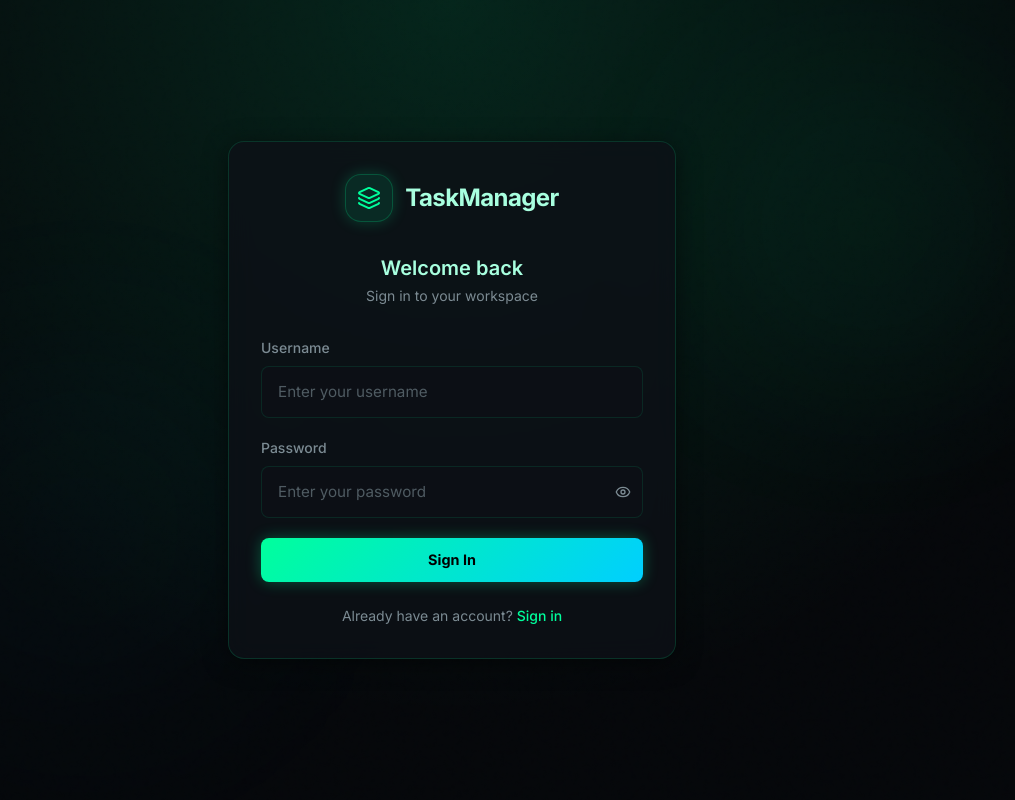
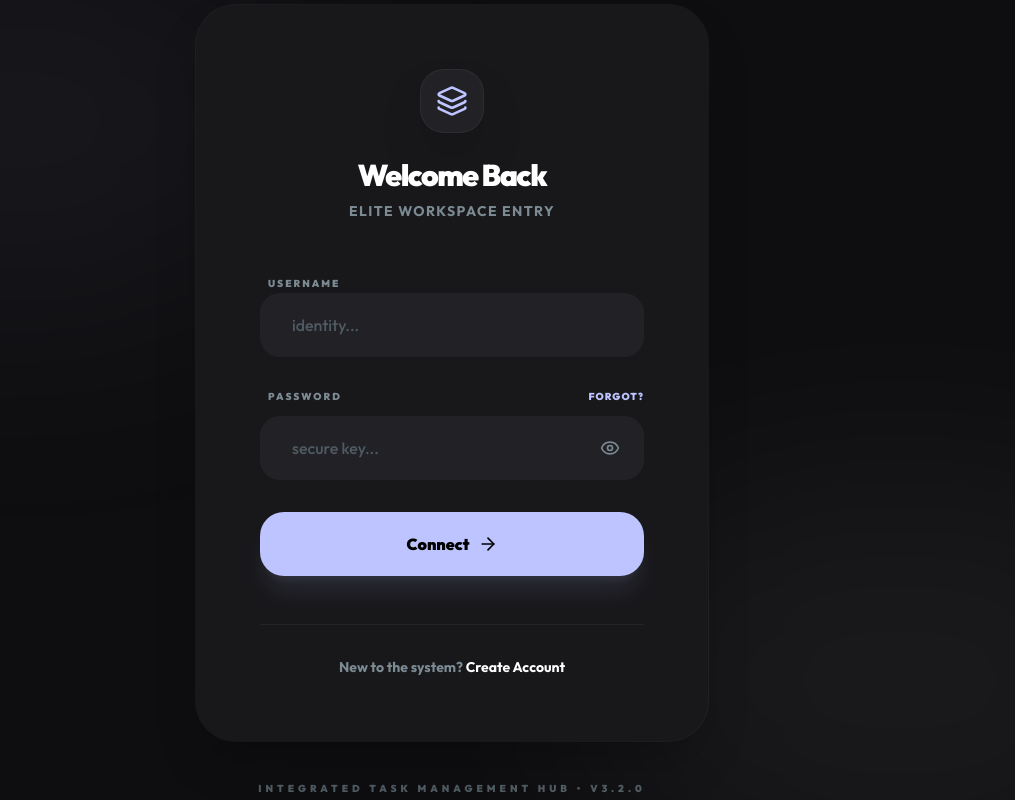
Before and after one commit to riteshkumarlenka2005/TaskManager-JAVA-, a React (Vite) app in the folder client/: page /login in a window 1280 px wide. Shown: the whole page, without its empty margins (188-1203 px from the left). Built offline with nearby package versions, Linux system fonts and the light colour scheme.

Commit message:
style: finalize Landing Page adaptions and Auth theme synchronization

```diff
--- a/client/src/pages/LoginPage.tsx
+++ b/client/src/pages/LoginPage.tsx
@@ -1,8 +1,8 @@
 import React, { useState } from 'react';
 import { Link, useNavigate } from 'react-router-dom';
-import { motion } from 'framer-motion';
+import { motion, AnimatePresence } from 'framer-motion';
 import { useAuth } from '../context/AuthContext';
-import { Layers, Eye, EyeOff } from 'lucide-react';
+import { Layers, Eye, EyeOff, ArrowRight, Loader2 } from 'lucide-react';
 
 const LoginPage: React.FC = () => {
   const { login, loading } = useAuth();
@@ -25,99 +25,106 @@ const LoginPage: React.FC = () => {
   };
 
   return (
-    <div className="min-h-screen flex items-center justify-center relative overflow-hidden px-4">
-      <div className="ambient-bg" />
-
-      {/* Decorative orbs */}
-      <div className="absolute top-20 right-20 w-72 h-72 rounded-full bg-[#00FF9C]/10 blur-[120px] animate-pulse" />
-      <div className="absolute bottom-20 left-20 w-96 h-96 rounded-full bg-[#00CFFF]/5 blur-[130px] animate-pulse" />
+    <div className="min-h-screen bg-[#0E0E10] text-white flex items-center justify-center relative overflow-hidden px-4 font-['Outfit']">
+      {/* Background Decorative Elements */}
+      <div className="absolute top-[-10%] left-[-10%] w-1/2 h-1/2 bg-[#BEC4FF]/5 rounded-full blur-[120px] pointer-events-none" />
+      <div className="absolute bottom-[-10%] right-[-10%] w-1/2 h-1/2 bg-white/5 rounded-full blur-[120px] pointer-events-none" />
 
       <motion.div
-        initial={{ opacity: 0, y: 30, scale: 0.95 }}
-        animate={{ opacity: 1, y: 0, scale: 1 }}
-        transition={{ duration: 0.6, ease: 'easeOut' }}
-        className="glass-panel w-full max-w-md p-8 relative z-10 shadow-2xl shadow-black/40"
+        initial={{ opacity: 0, scale: 0.95 }}
+        animate={{ opacity: 1, scale: 1 }}
+        transition={{ duration: 0.6 }}
+        className="w-full max-w-lg"
       >
-        {/* Brand */}
-        <div className="flex items-center justify-center gap-3 mb-8">
-          <div className="w-12 h-12 rounded-2xl bg-[#00FF9C]/10 flex items-center justify-center border border-[#00FF9C]/20 shadow-[0_0_15px_rgba(0,255,156,0.2)]">
-            <Layers className="w-6 h-6 text-[#00FF9C]" />
+        <div className="bg-[#18181B] rounded-[40px] p-10 md:p-16 shadow-2xl ring-1 ring-white/5 relative overflow-hidden">
+          {/* Brand Icon */}
+          <div className="flex flex-col items-center mb-12">
+            <div className="w-16 h-16 rounded-[24px] bg-[#222226] flex items-center justify-center border border-white/5 shadow-2xl mb-6">
+              <Layers className="w-8 h-8 text-[#BEC4FF]" />
             </div>
-          <h1 className="text-2xl font-bold tracking-tight text-[#A8FFDF]">TaskManager</h1>
+            <h1 className="text-3xl font-black tracking-tighter mb-2">Welcome Back</h1>
+            <p className="text-[#7C8B93] font-bold text-sm tracking-widest uppercase">Elite Workspace Entry</p>
           </div>
 
-        <h2 className="text-xl font-semibold text-center mb-1">Welcome back</h2>
-        <p className="text-center text-text-secondary text-sm mb-8">Sign in to your workspace</p>
-
+          <AnimatePresence>
             {error && (
               <motion.div
-            initial={{ opacity: 0, height: 0 }}
-            animate={{ opacity: 1, height: 'auto' }}
-            className="mb-4 p-3 rounded-xl bg-danger/10 border border-danger/30 text-danger text-sm"
+                initial={{ opacity: 0, y: -10 }}
+                animate={{ opacity: 1, y: 0 }}
+                exit={{ opacity: 0, y: -10 }}
+                className="mb-8 p-4 rounded-2xl bg-red-500/10 border border-red-500/20 text-red-400 text-sm font-bold text-center"
               >
                 {error}
               </motion.div>
             )}
+          </AnimatePresence>
 
-        <form onSubmit={handleSubmit} className="space-y-5">
-          <div>
-            <label className="block text-sm font-medium text-text-secondary mb-2">Username</label>
+          <form onSubmit={handleSubmit} className="space-y-8">
+            <div className="space-y-3">
+              <label className="text-[10px] font-black uppercase tracking-[0.2em] text-[#7C8B93] ml-2">Username</label>
               <input
                 type="text"
                 value={username}
                 onChange={(e) => setUsername(e.target.value)}
-              className="input-field"
-              placeholder="Enter your username"
+                className="w-full bg-[#222226] border-none rounded-[20px] py-5 px-8 text-white focus:ring-2 focus:ring-[#BEC4FF] transition-all placeholder:text-[#4F5B62] font-medium"
+                placeholder="identity..."
                 required
               />
             </div>
 
-          <div>
-            <label className="block text-sm font-medium text-text-secondary mb-2">Password</label>
+            <div className="space-y-3">
+              <div className="flex justify-between items-center ml-2">
+                <label className="text-[10px] font-black uppercase tracking-[0.2em] text-[#7C8B93]">Password</label>
+                <a href="#" className="text-[10px] font-black text-[#BEC4FF] uppercase tracking-widest hover:opacity-80 transition-opacity">Forgot?</a>
+              </div>
               <div className="relative">
                 <input
                   type={showPassword ? 'text' : 'password'}
                   value={password}
                   onChange={(e) => setPassword(e.target.value)}
-                className="input-field pr-11"
-                placeholder="Enter your password"
+                  className="w-full bg-[#222226] border-none rounded-[20px] py-5 px-8 text-white focus:ring-2 focus:ring-[#BEC4FF] transition-all placeholder:text-[#4F5B62] font-medium pr-16"
+                  placeholder="secure key..."
                   required
                 />
                 <button
                   type="button"
                   onClick={() => setShowPassword(!showPassword)}
-                className="absolute right-3 top-1/2 -translate-y-1/2 text-text-secondary hover:text-text-primary transition-colors"
+                  className="absolute right-6 top-1/2 -translate-y-1/2 text-[#7C8B93] hover:text-white transition-colors"
                 >
-                {showPassword ? <EyeOff className="w-4 h-4" /> : <Eye className="w-4 h-4" />}
+                  {showPassword ? <EyeOff className="w-5 h-5" /> : <Eye className="w-5 h-5" />}
                 </button>
               </div>
             </div>
 
-          <motion.button
+            <button
               type="submit"
               disabled={loading}
-            whileHover={{ scale: 1.02 }}
-            whileTap={{ scale: 0.98 }}
-            className="btn-primary w-full justify-center text-base py-3 disabled:opacity-50"
+              className="w-full bg-[#BEC4FF] hover:bg-[#D6DAFF] text-black font-black py-5 rounded-[24px] transition-all shadow-xl shadow-[#BEC4FF]/10 flex items-center justify-center gap-2 group h-16"
             >
               {loading ? (
-              <motion.div
-                animate={{ rotate: 360 }}
-                transition={{ repeat: Infinity, duration: 1, ease: 'linear' }}
-                className="w-5 h-5 border-2 border-white/30 border-t-white rounded-full"
-              />
+                <Loader2 className="w-6 h-6 animate-spin" />
               ) : (
-              'Sign In'
+                <>
+                  Connect <ArrowRight className="w-5 h-5 group-hover:translate-x-1 transition-transform" />
+                </>
               )}
-          </motion.button>
+            </button>
           </form>
 
-        <p className="text-center text-[#7C8B93] text-sm mt-6">
-          Already have an account?{' '}
-          <Link to="/login" className="text-[#00FF9C] hover:text-[#00FFC6] transition-colors font-medium">
-            Sign in
+          <div className="mt-12 text-center pt-8 border-t border-white/5">
+            <p className="text-[#7C8B93] text-sm font-bold">
+              New to the system?{' '}
+              <Link to="/register" className="text-white hover:text-[#BEC4FF] transition-colors">
+                Create Account
               </Link>
             </p>
+          </div>
+        </div>
+
+        {/* System Info */}
+        <div className="mt-10 text-center">
+            <p className="text-[#4F5B62] text-[10px] font-black uppercase tracking-[0.4em]">Integrated Task Management Hub • v3.2.0</p>
+        </div>
       </motion.div>
     </div>
   );
--- a/client/src/pages/RegisterPage.tsx
+++ b/client/src/pages/RegisterPage.tsx
@@ -1,8 +1,8 @@
 import React, { useState } from 'react';
 import { Link, useNavigate } from 'react-router-dom';
-import { motion } from 'framer-motion';
+import { motion, AnimatePresence } from 'framer-motion';
 import { useAuth } from '../context/AuthContext';
-import { Layers, Eye, EyeOff, UserPlus } from 'lucide-react';
+import { Layers, Eye, EyeOff, UserPlus, Loader2 } from 'lucide-react';
 
 const RegisterPage: React.FC = () => {
   const { register, loading } = useAuth();
@@ -29,117 +29,120 @@ const RegisterPage: React.FC = () => {
       navigate('/dashboard');
     } catch (err: unknown) {
       const axiosErr = err as { response?: { data?: { message?: string } } };
-      setError(axiosErr.response?.data?.message || 'Registration failed. Please try again.');
+      setError(axiosErr.response?.data?.message || 'Registration failed.');
     }
   };
 
   return (
-    <div className="min-h-screen flex items-center justify-center relative overflow-hidden px-4">
-      <div className="ambient-bg" />
-
-      <div className="absolute top-20 right-20 w-72 h-72 rounded-full bg-[#CDEAC0]/5 blur-[120px] animate-pulse" />
-      <div className="absolute bottom-20 left-20 w-96 h-96 rounded-full bg-[#F5E6A7]/5 blur-[130px] animate-pulse" />
+    <div className="min-h-screen bg-[#0E0E10] text-white flex items-center justify-center relative overflow-hidden px-4 font-['Outfit']">
+      {/* Background Decorative Elements */}
+      <div className="absolute top-[-10%] right-[-10%] w-1/2 h-1/2 bg-[#BEC4FF]/5 rounded-full blur-[120px] pointer-events-none" />
+      <div className="absolute bottom-[-10%] left-[-10%] w-1/2 h-1/2 bg-white/5 rounded-full blur-[120px] pointer-events-none" />
 
       <motion.div
-        initial={{ opacity: 0, y: 30, scale: 0.95 }}
-        animate={{ opacity: 1, y: 0, scale: 1 }}
-        transition={{ duration: 0.6, ease: 'easeOut' }}
-        className="glass-panel w-full max-w-md p-8 relative z-10 shadow-2xl shadow-black/40"
+        initial={{ opacity: 0, scale: 0.95 }}
+        animate={{ opacity: 1, scale: 1 }}
+        transition={{ duration: 0.6 }}
+        className="w-full max-w-lg"
       >
-        <div className="flex items-center justify-center gap-3 mb-8">
-          <div className="w-12 h-12 rounded-2xl bg-[#CDEAC0]/10 flex items-center justify-center border border-[#CDEAC0]/20">
-            <Layers className="w-6 h-6 text-[#CDEAC0]" />
+        <div className="bg-[#18181B] rounded-[40px] p-10 md:p-16 shadow-2xl ring-1 ring-white/5 relative overflow-hidden">
+          {/* Brand Icon */}
+          <div className="flex flex-col items-center mb-10">
+            <div className="w-16 h-16 rounded-[24px] bg-[#222226] flex items-center justify-center border border-white/5 shadow-2xl mb-6">
+              <Layers className="w-8 h-8 text-[#BEC4FF]" />
             </div>
-          <h1 className="text-2xl font-bold tracking-tight">TaskManager</h1>
+            <h1 className="text-3xl font-black tracking-tighter mb-2">Create Workspace</h1>
+            <p className="text-[#7C8B93] font-bold text-sm tracking-widest uppercase">Start Your Elite Journey</p>
           </div>
 
-        <h2 className="text-xl font-semibold text-center mb-1">Create Account</h2>
-        <p className="text-center text-text-secondary text-sm mb-8">Join your productivity workspace</p>
-
+          <AnimatePresence>
             {error && (
               <motion.div
-            initial={{ opacity: 0, height: 0 }}
-            animate={{ opacity: 1, height: 'auto' }}
-            className="mb-4 p-3 rounded-xl bg-danger/10 border border-danger/30 text-danger text-sm"
+                initial={{ opacity: 0, y: -10 }}
+                animate={{ opacity: 1, y: 0 }}
+                exit={{ opacity: 0, y: -10 }}
+                className="mb-8 p-4 rounded-2xl bg-red-500/10 border border-red-500/20 text-red-400 text-sm font-bold text-center"
               >
                 {error}
               </motion.div>
             )}
+          </AnimatePresence>
 
-        <form onSubmit={handleSubmit} className="space-y-5">
-          <div>
-            <label className="block text-sm font-medium text-text-secondary mb-2">Username</label>
+          <form onSubmit={handleSubmit} className="space-y-6">
+            <div className="space-y-3">
+              <label className="text-[10px] font-black uppercase tracking-[0.2em] text-[#7C8B93] ml-2">Username</label>
               <input
                 type="text"
                 value={username}
                 onChange={(e) => setUsername(e.target.value)}
-              className="input-field"
-              placeholder="Choose a username"
+                className="w-full bg-[#222226] border-none rounded-[20px] py-5 px-8 text-white focus:ring-2 focus:ring-[#BEC4FF] transition-all placeholder:text-[#4F5B62] font-medium"
+                placeholder="choose identity..."
                 required
               />
             </div>
 
-          <div>
-            <label className="block text-sm font-medium text-text-secondary mb-2">Password</label>
+            <div className="space-y-3">
+              <label className="text-[10px] font-black uppercase tracking-[0.2em] text-[#7C8B93] ml-2">Password</label>
               <div className="relative">
                 <input
                   type={showPassword ? 'text' : 'password'}
                   value={password}
                   onChange={(e) => setPassword(e.target.value)}
-                className="input-field pr-11"
-                placeholder="Create a password"
+                  className="w-full bg-[#222226] border-none rounded-[20px] py-5 px-8 text-white focus:ring-2 focus:ring-[#BEC4FF] transition-all placeholder:text-[#4F5B62] font-medium pr-16"
+                  placeholder="create secret key..."
                   required
                 />
                 <button
                   type="button"
                   onClick={() => setShowPassword(!showPassword)}
-                className="absolute right-3 top-1/2 -translate-y-1/2 text-text-secondary hover:text-text-primary transition-colors"
+                  className="absolute right-6 top-1/2 -translate-y-1/2 text-[#7C8B93] hover:text-white transition-colors"
                 >
-                {showPassword ? <EyeOff className="w-4 h-4" /> : <Eye className="w-4 h-4" />}
+                  {showPassword ? <EyeOff className="w-5 h-5" /> : <Eye className="w-5 h-5" />}
                 </button>
               </div>
             </div>
 
-          <div>
-            <label className="block text-sm font-medium text-text-secondary mb-2">Confirm Password</label>
+            <div className="space-y-3">
+              <label className="text-[10px] font-black uppercase tracking-[0.2em] text-[#7C8B93] ml-2">Confirm Identity Key</label>
               <input
                 type="password"
                 value={confirmPassword}
                 onChange={(e) => setConfirmPassword(e.target.value)}
-              className="input-field"
-              placeholder="Confirm your password"
+                className="w-full bg-[#222226] border-none rounded-[20px] py-5 px-8 text-white focus:ring-2 focus:ring-[#BEC4FF] transition-all placeholder:text-[#4F5B62] font-medium"
+                placeholder="re-enter key..."
                 required
               />
             </div>
 
-          <motion.button
+            <button
               type="submit"
               disabled={loading}
-            whileHover={{ scale: 1.02 }}
-            whileTap={{ scale: 0.98 }}
-            className="btn-primary w-full justify-center text-base py-3 disabled:opacity-50"
+              className="w-full bg-[#BEC4FF] hover:bg-[#D6DAFF] text-black font-black py-5 rounded-[24px] transition-all shadow-xl shadow-[#BEC4FF]/10 flex items-center justify-center gap-2 group h-16 mt-4"
             >
               {loading ? (
-              <motion.div
-                animate={{ rotate: 360 }}
-                transition={{ repeat: Infinity, duration: 1, ease: 'linear' }}
-                className="w-5 h-5 border-2 border-white/30 border-t-white rounded-full"
-              />
+                <Loader2 className="w-6 h-6 animate-spin" />
               ) : (
                 <>
-                <UserPlus className="w-5 h-5" />
-                Create Account
+                  Initialize Account <UserPlus className="w-5 h-5 group-hover:scale-110 transition-transform" />
                 </>
               )}
-          </motion.button>
+            </button>
           </form>
 
-        <p className="text-center text-text-secondary text-sm mt-6">
+          <div className="mt-12 text-center pt-8 border-t border-white/5">
+            <p className="text-[#7C8B93] text-sm font-bold">
               Already have an account?{' '}
-          <Link to="/login" className="text-[#CDEAC0] hover:text-white transition-colors font-medium">
-            Sign in
+              <Link to="/login" className="text-white hover:text-[#BEC4FF] transition-colors">
+                Sign In
               </Link>
             </p>
+          </div>
+        </div>
+
+        {/* System Info */}
+        <div className="mt-10 text-center">
+            <p className="text-[#4F5B62] text-[10px] font-black uppercase tracking-[0.4em]">Integrated Task Management Hub • v3.2.0</p>
+        </div>
       </motion.div>
     </div>
   );
```
Also changed, not shown: client/src/pages/LandingPage.tsx (+12 -12 lines). Lines whose indentation alone changed are shown as unchanged.
